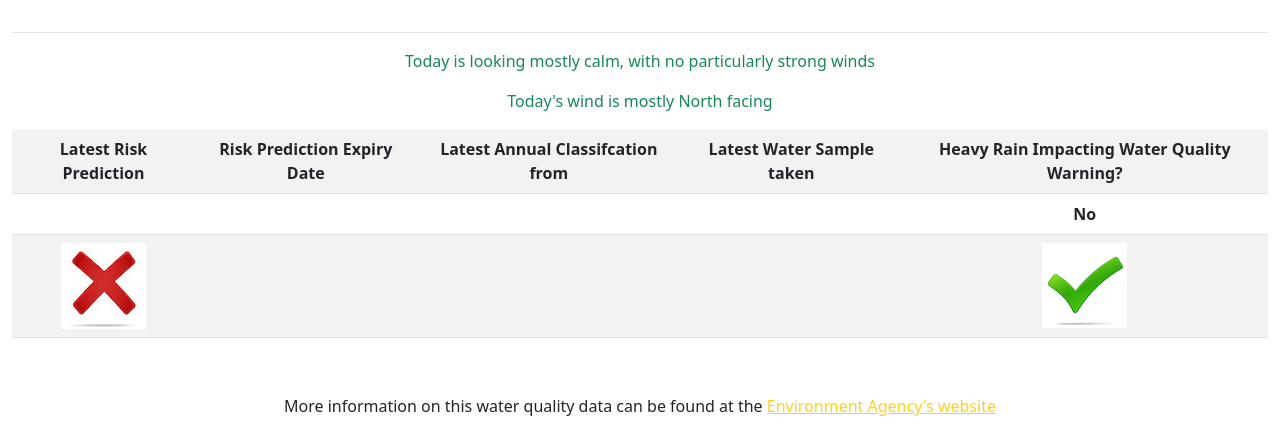
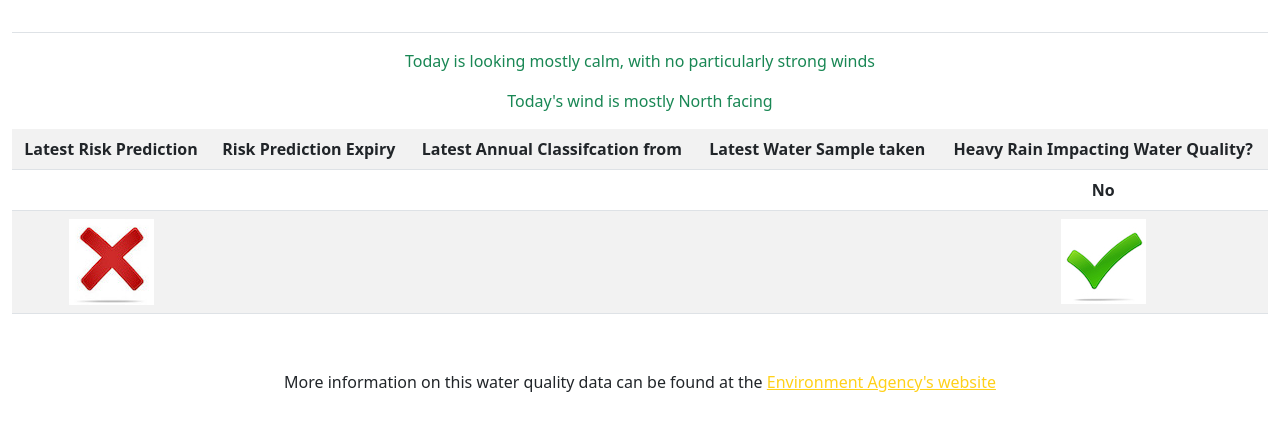
Before and after one commit to tomcarmichael/walpole, a Flask app: template templates/index.html in a window 1280 px wide. Shown: the part 244-678 px from the top of the page. Run offline with Flask 2, Linux system fonts and the light colour scheme; the template is opened without the code that fills it, so the values that code supplies are empty; parts of the project's set-up code (start-up, migrations or seed data) failed here and were passed over; some libraries are stand-ins or nearby versions.

Commit message:
Edit pollution table headings in index.html

```diff
--- a/templates/index.html
+++ b/templates/index.html
@@ -79,7 +79,7 @@
                     Latest Risk Prediction
                 </th>
                 <th>
-                    Risk Prediction Expiry Date
+                    Risk Prediction Expiry
                 </th>
                 <th>
                     Latest Annual Classifcation from {{ pollution.latest_compliance_date}}
@@ -88,7 +88,7 @@
                     Latest Water Sample taken {{ pollution.latest_sample_date}}
                 </th>
                 <th>
-                    Heavy Rain Impacting Water Quality Warning?
+                    Heavy Rain Impacting Water Quality?
                 </th>
             </tr>
             <tr>
```
